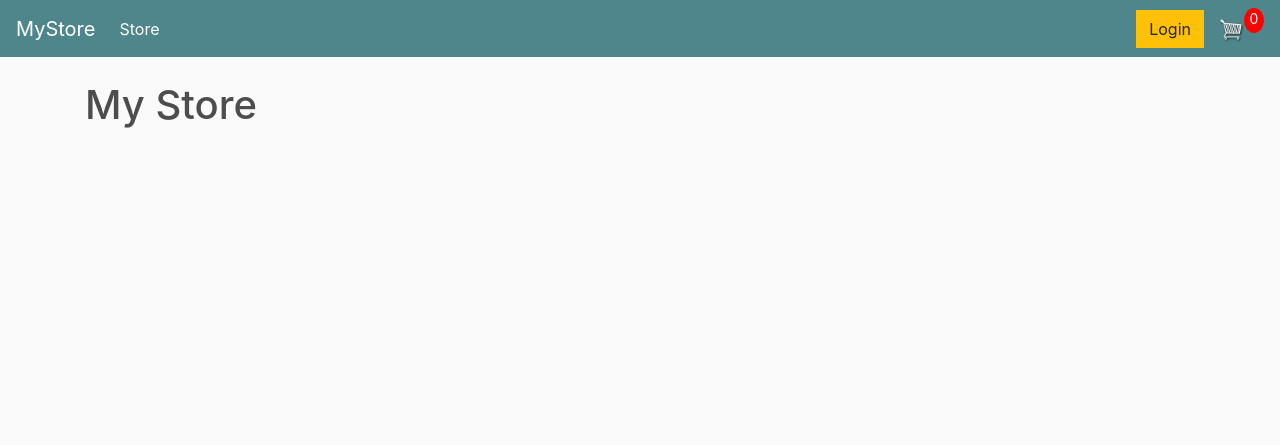
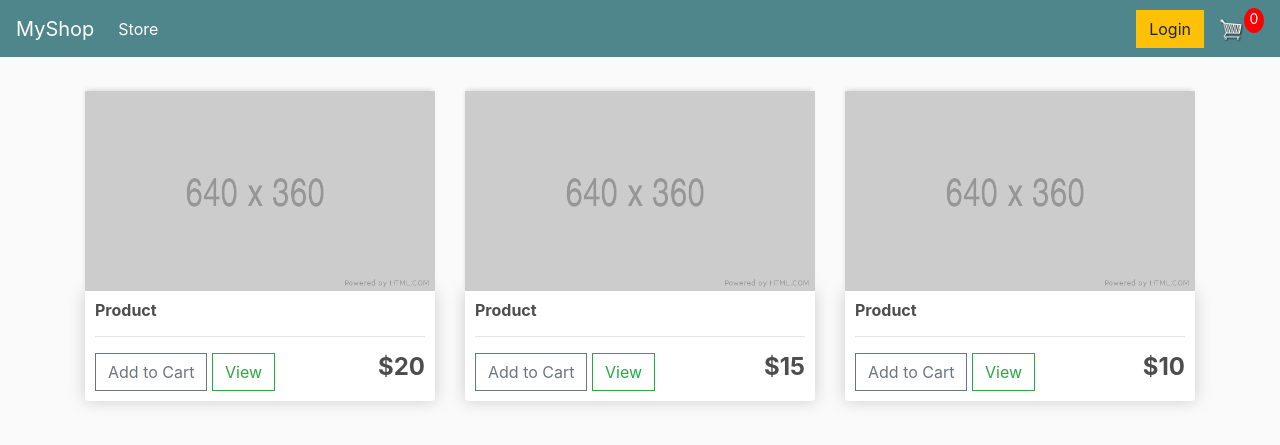
Before and after one commit to youhubs/myshop, a Django app: page / in a window 1280 px wide. Shown: the top 445 px of the page. Run offline with Django 3.2, Linux system fonts and the light colour scheme; some libraries are stand-ins or nearby versions.

Commit message:
index.html page

```diff
--- a/store/templates/store/index.html
+++ b/store/templates/store/index.html
@@ -6,6 +6,37 @@
 {% endblock %}
 
 {% block content %}
-    <h1>My Store</h1>
+    <div class="row">
+        <div class="col-lg-4">
+            <img class="thumbnail" src="{% static 'images/placeholder.png' %}">
+            <div class="box-element product">
+                <h6><strong>Product</strong></h6>
+                <hr>
+                <button class="btn btn-outline-secondary add-btn">Add to Cart</button>
+                <a class="btn btn-outline-success" href="#">View</a>
+                <h4 style="display: inline-block; float: right"><strong>$20</strong></h4>
+            </div>
+        </div>
+        <div class="col-lg-4">
+            <img class="thumbnail" src="{% static 'images/placeholder.png' %}">
+            <div class="box-element product">
+                <h6><strong>Product</strong></h6>
+                <hr>
+                <button class="btn btn-outline-secondary add-btn">Add to Cart</button>
+                <a class="btn btn-outline-success" href="#">View</a>
+                <h4 style="display: inline-block; float: right"><strong>$15</strong></h4>
+            </div>
+        </div>
+        <div class="col-lg-4">
+            <img class="thumbnail" src="{% static 'images/placeholder.png' %}">
+            <div class="box-element product">
+                <h6><strong>Product</strong></h6>
+                <hr>
+                <button class="btn btn-outline-secondary add-btn">Add to Cart</button>
+                <a class="btn btn-outline-success" href="#">View</a>
+                <h4 style="display: inline-block; float: right"><strong>$10</strong></h4>
+            </div>
+        </div>
+    </div>
 
 {% endblock %}
--- a/store/templates/store/navbar.html
+++ b/store/templates/store/navbar.html
@@ -1,6 +1,6 @@
 {% load static %}
 <nav class="navbar navbar-expand-lg navbar-dark bg-dark">
-    <a class="navbar-brand" href="{% url 'index' %}">MyStore</a>
+    <a class="navbar-brand" href="{% url 'index' %}">MyShop</a>
     <button class="navbar-toggler" type="button" data-toggle="collapse" data-target="#navbarSupportedContent" aria-controls="navbarSupportedContent" aria-expanded="false" aria-label="Toggle navigation">
       <span class="navbar-toggler-icon"></span>
     </button>
```
Also changed, not shown: static/images/placeholder.png (added).
